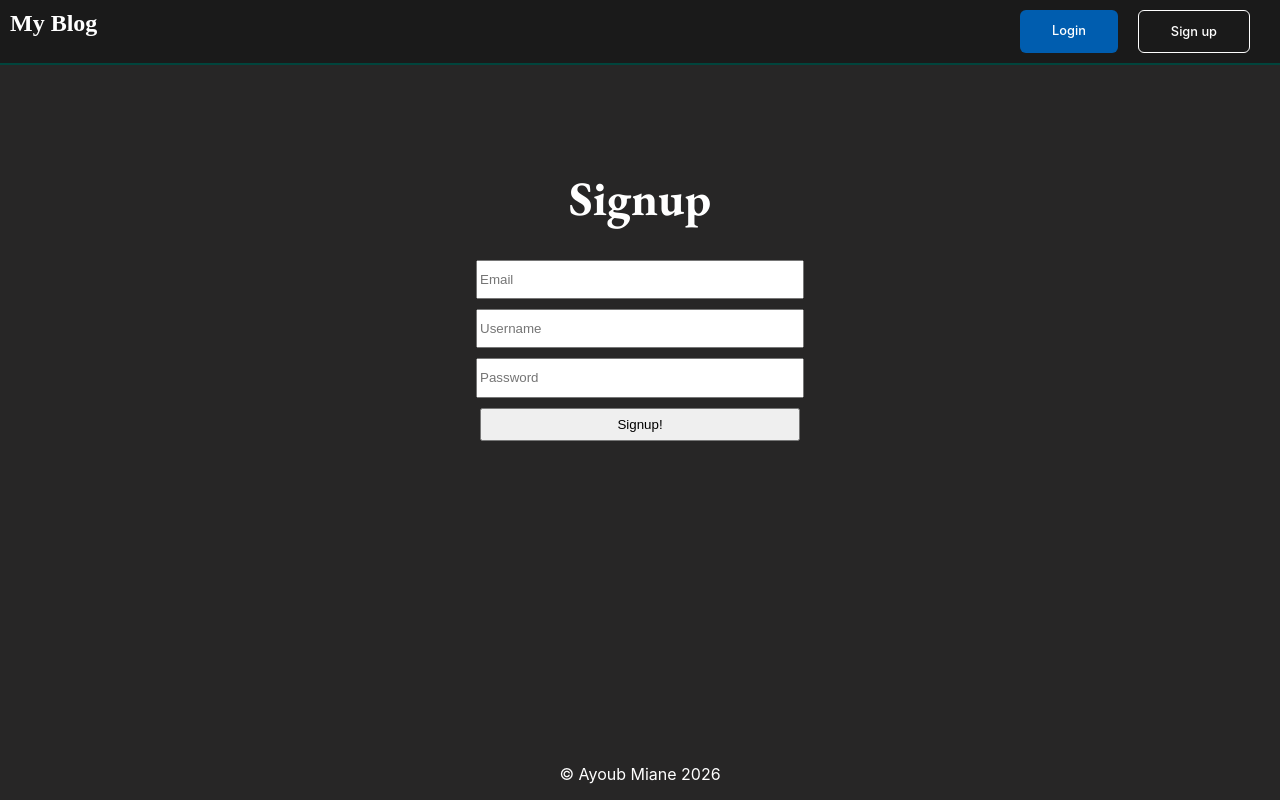
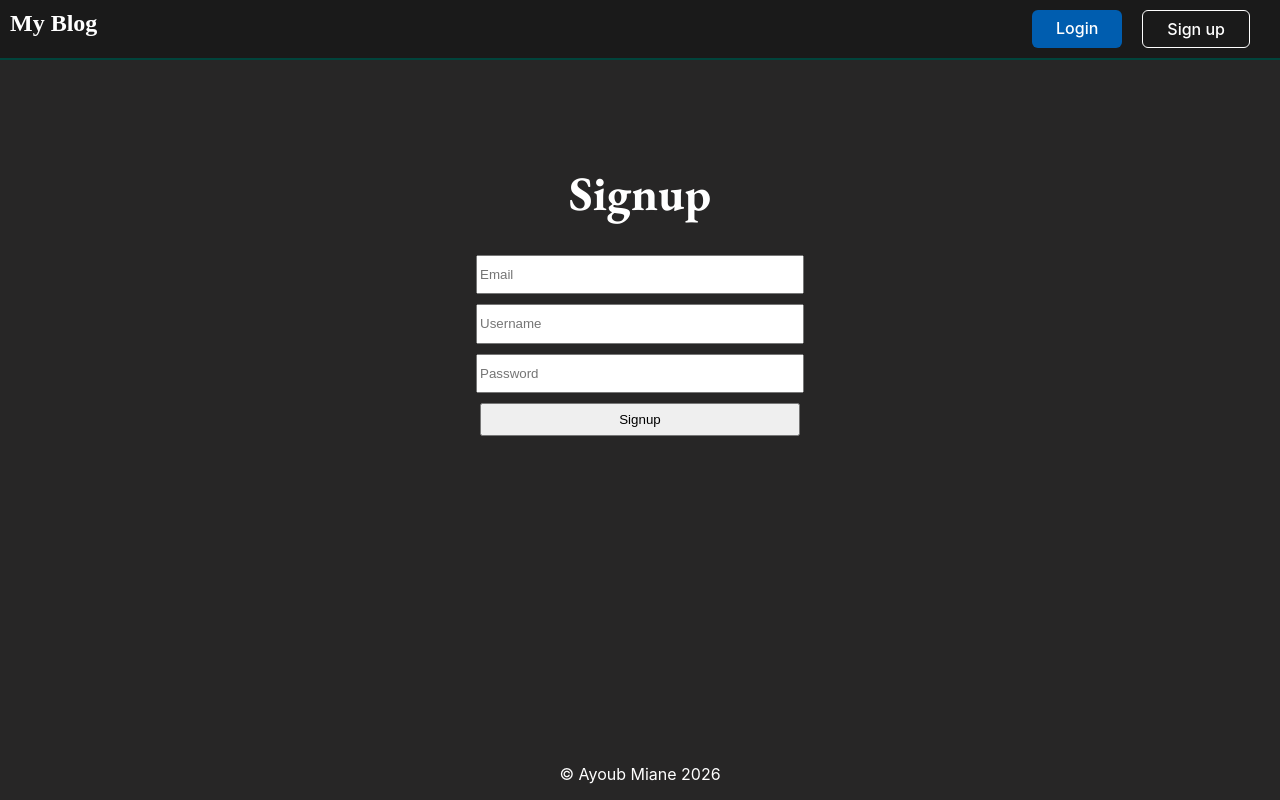
Before and after one commit to m1youb/fastapi-blog, a FastAPI app: page /signup in a window 1280 px wide. Run offline with FastAPI, Linux system fonts and the light colour scheme.

Commit message:
appearance improvements

```diff
--- a/static/css/style.css
+++ b/static/css/style.css
@@ -1,6 +1,7 @@
 :root {
     --clr-secondary: #01443c;
     --clr-primary: #005daf;
+    --ff-primary: "EB Garamond", serif;
 }
 
 footer,
@@ -42,19 +43,20 @@ nav {
 #left-nav,
 #right-nav {
     display: flex;
-    width: 40%;
+    width: 30%;
     padding-right: 10px;
 }
 
 #right-nav {
     justify-content: flex-end;
+    width: 60%;
 }
 
 .latest-articles,
 #signup-title,
 #login-title{
     text-align: center;
-    font-family: "EB Garamond", serif;
+    font-family: var(--ff-primary);
     font-size: 3em;
     margin-bottom: 50px;
 }
@@ -96,8 +98,8 @@ main {
     color: white;
     font-family: Inter, sans-serif;
     font-weight: 500;
-    font-size: 0.8em;
-    padding: 1em 2.5em;
+    font-size: 1em;
+    padding: 0.5em 1.5em;
     border-radius: 6px;
     margin: 0 10px;
 }
--- a/templates/login.html
+++ b/templates/login.html
@@ -3,8 +3,8 @@
 {% block content %}
     <h2 id="login-title">Login</h2>
     <form>
-        <label for="email"></label><input id="email" placeholder="Email" type="email">
+        <label for="email"></label><input id="email" placeholder="Email" type="email" autocomplete="email">
         <label for="password"></label><input id="password" placeholder="Password" type="password">
-        <input type="submit" id="login-btn" class="auth-form-button" value="login!">
+        <input type="submit" id="login-btn" class="auth-form-button" value="login">
     </form>
 {% endblock content %}
--- a/templates/signup.html
+++ b/templates/signup.html
@@ -3,9 +3,9 @@
 {% block content %}
     <h2 id="signup-title">Signup</h2>
     <form>
-        <label for="email"></label><input id="email" placeholder="Email" type="email">
-        <label for="username"></label><input id="username" placeholder="Username">
+        <label for="email"></label><input id="email" placeholder="Email" type="email" autocomplete="email">
+        <label for="username"></label><input id="username" placeholder="Username" autocomplete="username">
         <label for="password"></label><input id="password" placeholder="Password" type="password">
-        <input type="submit" id="sign-up-btn" value="Signup!">
+        <input type="submit" class=".auth-form-button" id="sign-up-btn" value="Signup">
     </form>
 {% endblock content %}
```
Also changed, not shown: templates/home.html (+4 -4 lines).
